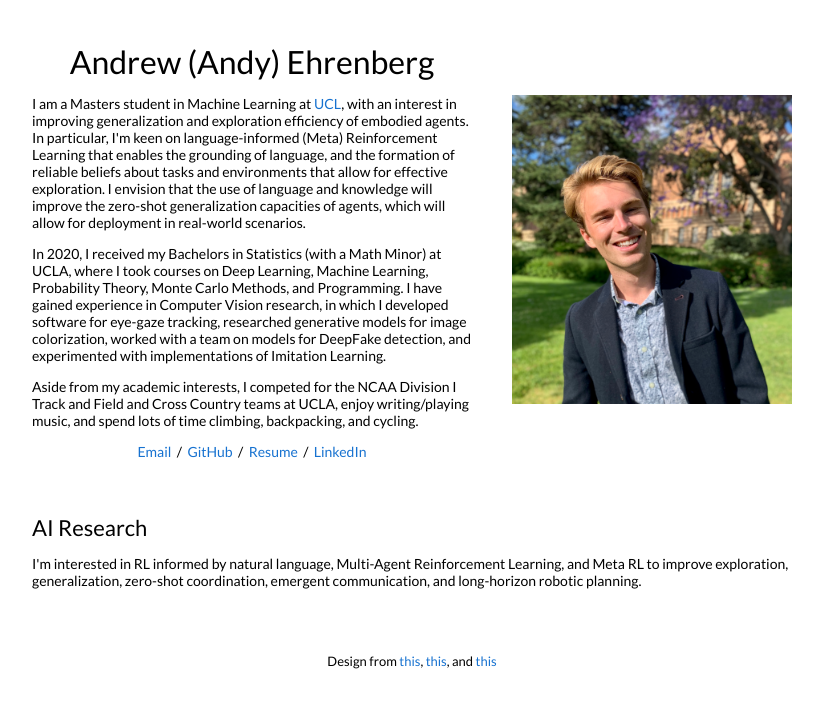
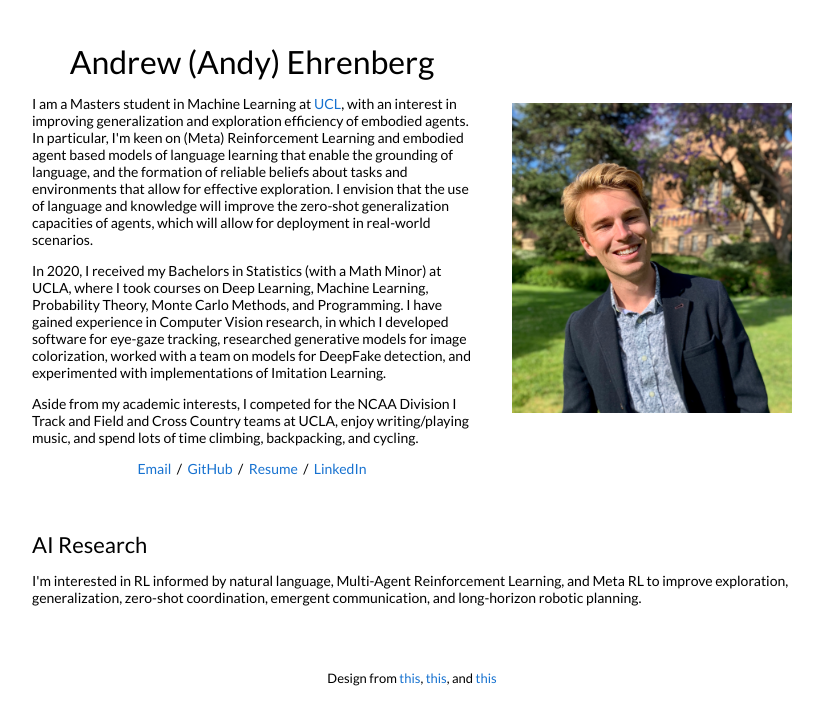
Before and after one commit to andyehrenberg/Website, a Jekyll site: the page built from index.markdown, in a window 1280 px wide. Shown: the top 725 px of the page, without its empty margins (228-1051 px from the left). Built offline with Jekyll 4.4.1, drawn with Linux system fonts in a browser that asks for light colours.

Commit message:
Update default.html

```diff
--- a/_layouts/default.html
+++ b/_layouts/default.html
@@ -34,7 +34,7 @@
                             </h1>
                             <p>
                                 I am a Masters student in Machine Learning at <a target='_blank' href=https://www.ucl.ac.uk/computer-science/study/postgraduate-taught/machine-learning-msc> UCL</a>, with an interest in improving
-                                generalization and exploration efficiency of embodied agents. In particular, I'm keen on language-informed (Meta) Reinforcement Learning that enables the grounding of language, and the formation
+                                generalization and exploration efficiency of embodied agents. In particular, I'm keen on (Meta) Reinforcement Learning and embodied agent based models of language learning that enable the grounding of language, and the formation
                                 of reliable beliefs about tasks and environments that allow for effective exploration. I envision that the use of language and knowledge will improve the zero-shot generalization capacities of agents,
                                 which will allow for deployment in real-world scenarios.
                             </p>
```
